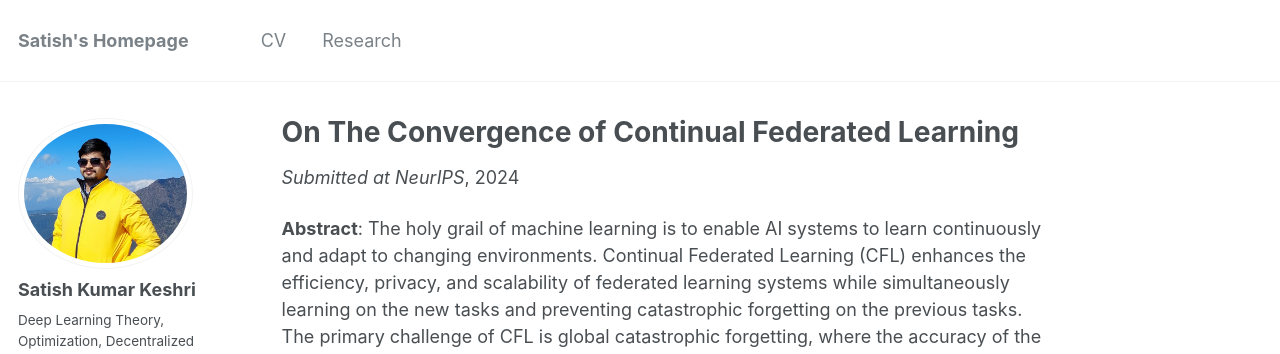
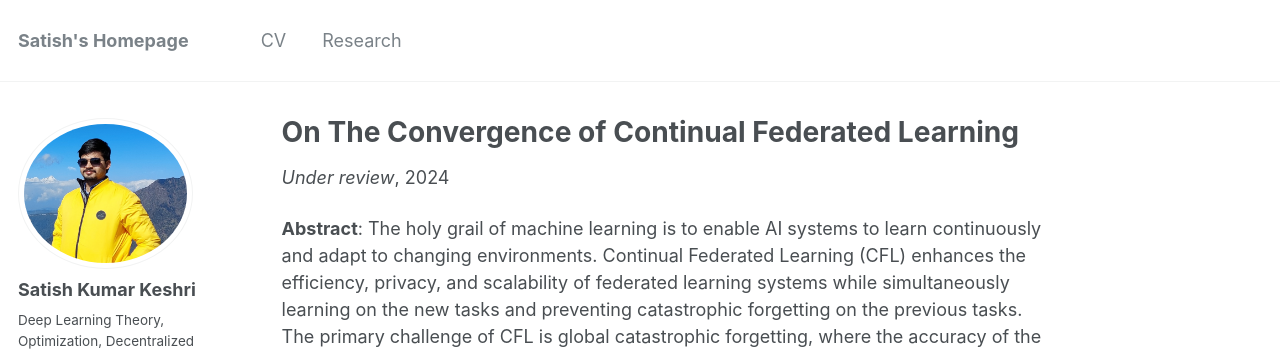
Before and after one commit to SatishKeshri/satishkeshri.github.io, a Jekyll site: the page built from _publications/2024-CFLAG.md, in a window 1280 px wide and 926 px high. Shown: the top 354 px of the window. Built offline with Jekyll 4.4.1, drawn with Linux system fonts in a browser that asks for light colours; formulas are drawn with MathJax 3.

Commit message:
updated research and CV

```diff
--- a/_publications/2024-CFLAG.md
+++ b/_publications/2024-CFLAG.md
@@ -3,8 +3,8 @@ title: "On The Convergence of Continual Federated Learning"
 collection: publications
 permalink: /publication/2024-CFLAG
 excerpt: 'The holy grail of machine learning is to enable AI systems to learn continuously and adapt to changing environments. Continual Federated Learning (CFL) enhances the efficiency, privacy, and scalability of federated learning systems while simultaneously learning on the new tasks and preventing catastrophic forgetting on the previous tasks. The primary challenge of CFL is global catastrophic forgetting, where the accuracy of the global model trained on new tasks declines on the old tasks. In this work, we propose a novel aggregation strategy for memory-based CFL and provide convergence analysis where the focus of the analysis is on the factors that degrade the performance of CFL over $T$ communication rounds, such as client drift, bias and forgetting. We show that the proposed CFL framework converges at a rate of $\mathcal{O}(1/\sqrt{T})$ on the current task while circumventing the effect of bias and global catastrophic forgetting. We provide empirical evidence that the proposed technique outperforms several baselines with respect to metrics such as accuracy and forgetting.'
-date: 2024-07-20
-venue: Submitted at NeurIPS
+date: 2024-01-07
+venue: Under review
 paperurl: #'https://arxiv.org/abs/2206.05728'
 # citation: 'L. Kastner et. al. (2022) "Arena-Bench: A Benchmarking Suite for Obstacle Avoidance Approaches in Highly Dynamic Environments" Robotics and Automation Letters.'
 # citation: "Carter, David B., Bailee Donahue, Rob Williams. 2024. &quot;Border Barriers and Illicit Trade Flows.&quot; <i>International Studies Quarterly</i>. 68(3). doi:10.1093/isq/sqae094"
```
Also changed, not shown: 1 other file.
